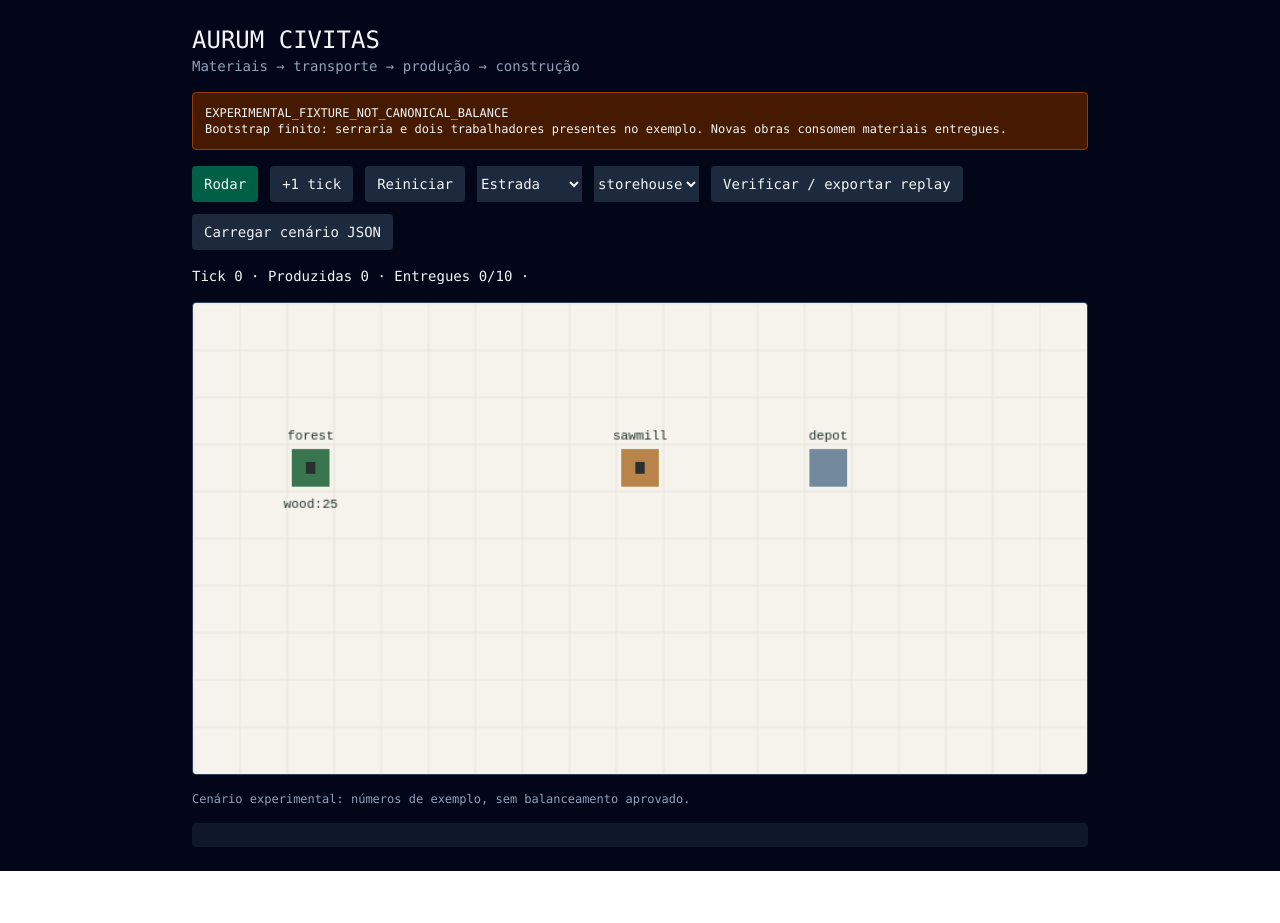
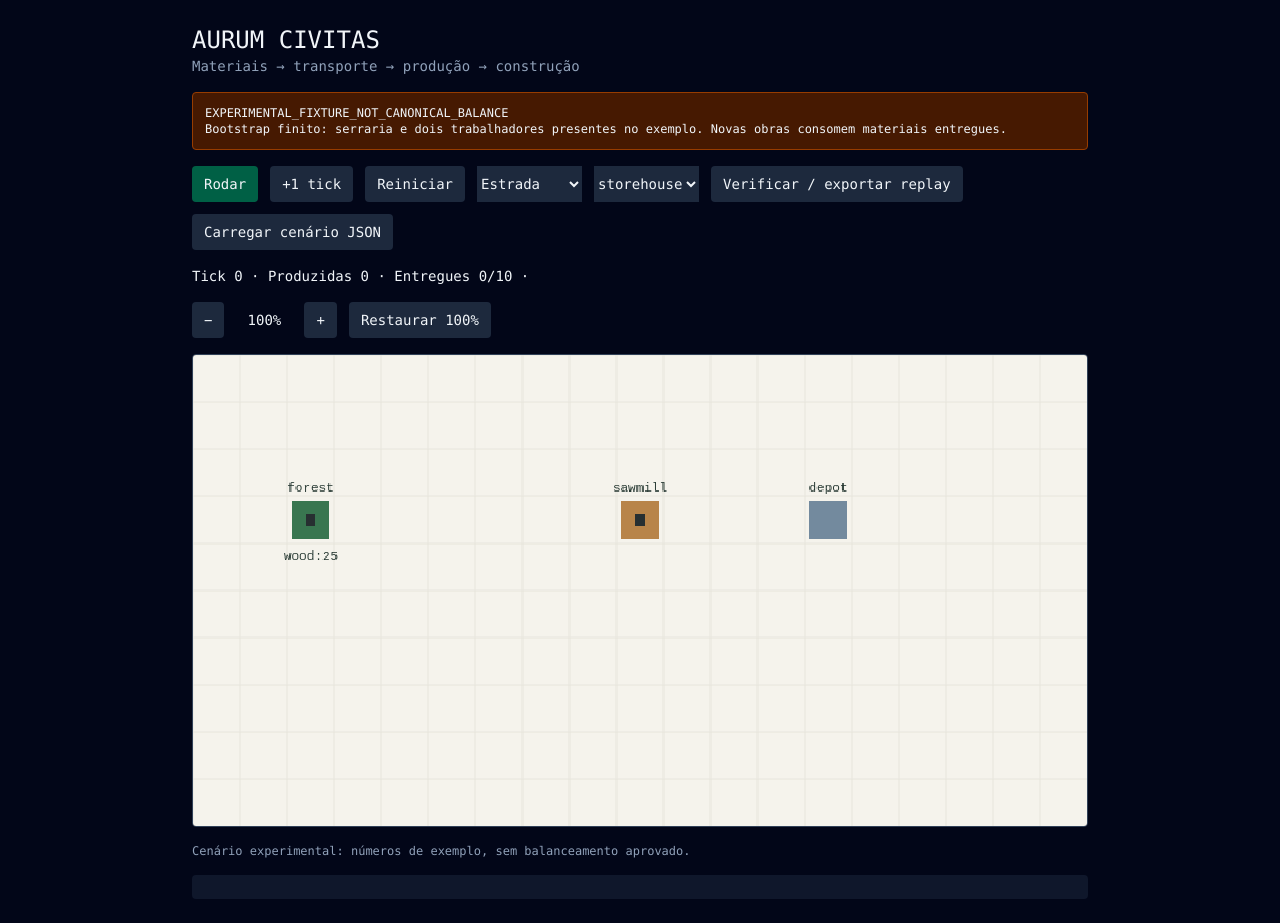
Before and after one commit to duducel204/Aurum-Civitas, a Next.js app: page / in a window 1280 px wide. Before the commit the page ends 871 px from the top, so only its background shows below. Built offline with nearby package versions, Linux system fonts and the light colour scheme.

Commit message:
feat(ui): add bounded map zoom controls and scrollable viewport

```diff
--- a/components/game/game-world.tsx
+++ b/components/game/game-world.tsx
@@ -24,6 +24,7 @@ type Scenario = {
 };
 const initialScenario = fixture as Scenario;
 export default function GameWorld() {
+  const [zoom, setZoom] = useState(100);
   const [scenario, setScenario] = useState<Scenario>(initialScenario);
   const [state, setState] = useState<State>(() =>
     createState(
@@ -254,11 +255,42 @@ export default function GameWorld() {
           /{scenario.rules.mission.delivered} ·{" "}
           {state.completed ? "MISSÃO CONCLUÍDA" : ""}
         </p>
+        <div className="flex items-center gap-3 text-sm" role="group" aria-label="Zoom do mapa">
+          <button
+            type="button"
+            aria-label="Diminuir zoom"
+            disabled={zoom <= 50}
+            onClick={() => setZoom((value) => Math.max(50, value - 25))}
+            className="rounded bg-slate-800 px-3 py-2 disabled:opacity-40"
+          >
+            −
+          </button>
+          <output aria-live="polite" className="min-w-14 text-center">{zoom}%</output>
+          <button
+            type="button"
+            aria-label="Aumentar zoom"
+            disabled={zoom >= 300}
+            onClick={() => setZoom((value) => Math.min(300, value + 25))}
+            className="rounded bg-slate-800 px-3 py-2 disabled:opacity-40"
+          >
+            +
+          </button>
+          <button
+            type="button"
+            onClick={() => setZoom(100)}
+            className="rounded bg-slate-800 px-3 py-2"
+          >
+            Restaurar 100%
+          </button>
+        </div>
+        <div className="max-h-[60vh] overflow-auto rounded border border-slate-700">
         <canvas
           ref={canvas}
           width={760}
           height={400}
-          className="w-full rounded border border-slate-700"
+          aria-label="Mapa da cidade"
+          className="mx-auto block max-w-none"
+          style={{ width: `${zoom}%`, height: "auto", imageRendering: "pixelated" }}
           onClick={(e) => {
             const rect = e.currentTarget.getBoundingClientRect();
             queue.current.push({
@@ -270,6 +302,7 @@ export default function GameWorld() {
             });
           }}
         />
+        </div>
         <p className="break-all text-xs text-slate-400">{message}</p>
         <section className="rounded bg-slate-900 p-3 text-xs">
           {state.events.slice(-8).map((e, i) => (
```
